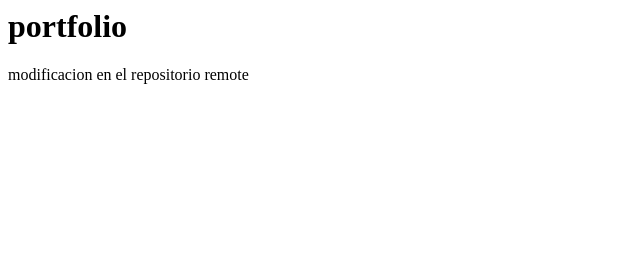
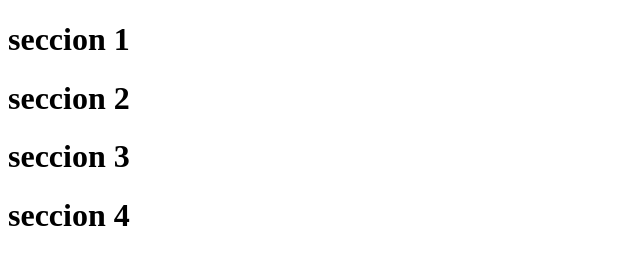
Before and after one commit to valentinbazzo2/front-end, a plain HTML site: page index.html in a window 1280 px wide. Shown: the whole page, without its empty margins (0-640 px from the left). Drawn offline with Linux system fonts and the light colour scheme.

Commit message:
commit final

```diff
--- a/index.html
+++ b/index.html
@@ -1,2 +1,22 @@
-<h1>portfolio</h1>
-<p>modificacion en el repositorio remote</p>
+<!DOCTYPE html>
+<html>
+    <head>
+       <title> mi portfolio</title>
+    </head>
+    <body>
+        <div id="contenedor">
+        <div id="caja1">
+            <h1>seccion 1</h1>
+        </div>
+        <div id="caja2">
+            <h1>seccion 2</h1>
+        </div>
+        <div id="caja3">
+            <h1>seccion 3</h1>
+        </div>
+        <div id="caja4">
+            <h1>seccion 4</h1>
+        </div>
+        </div>
+    </body>
+</html>
--- a/styles.css
+++ b/styles.css
@@ -0,0 +1,20 @@
+*{
+    margin: 0;
+    padding: 0;
+}
+#caja1{
+    width: 70%;
+    height: 70%;
+    h1{color:black}
+    #caja2{
+        width:30%;
+        height:70%;
+        h2{color:black}
+    }
+    #caja3{
+        width:30%;
+        height:30%;
+        h3
+    }
+
+}
```
